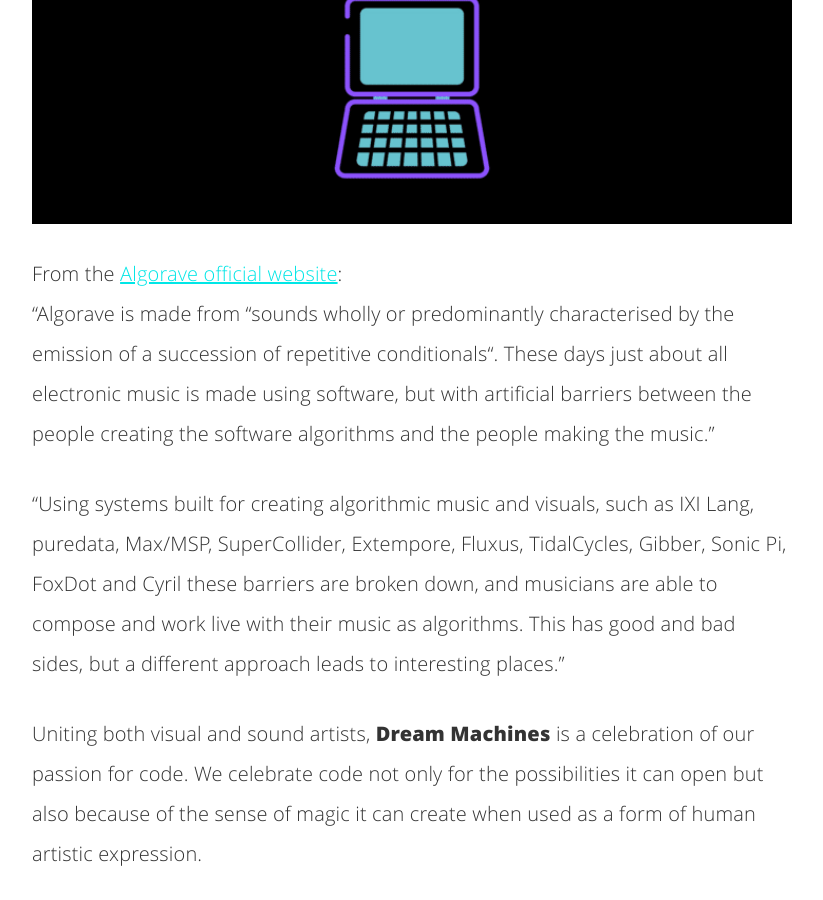
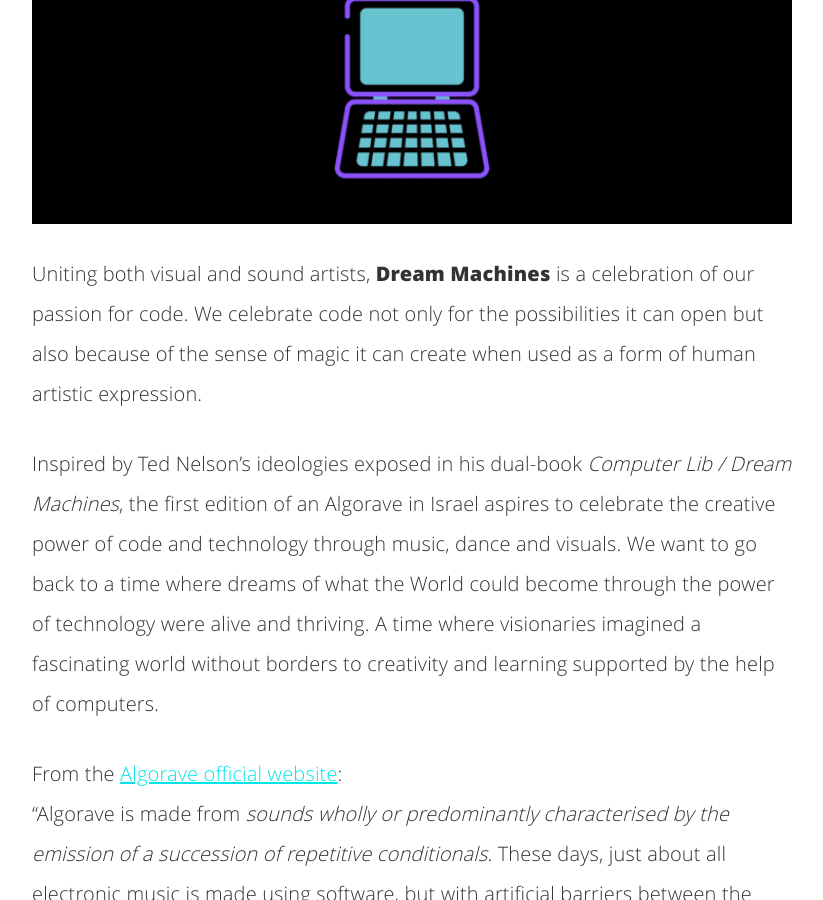
Before and after one commit to TOPLAP-Israel/TOPLAP-Israel.github.io, a Jekyll site: the page built from _posts/2020-01-04-algorave-dream-machines.md, in a window 1280 px wide and 900 px high, scrolled down 562 px. Shown: the whole window, without its empty margins (228-1051 px from the left). Built offline with Jekyll 4.4.1, drawn with Linux system fonts in a browser that asks for light colours; comment, search, counter and statistics services are not loaded; some of the changed text lies outside the part shown.

Commit message:
edit algorave post content

```diff
--- a/_posts/2020-01-04-algorave-dream-machines.md
+++ b/_posts/2020-01-04-algorave-dream-machines.md
@@ -15,16 +15,6 @@
 
 <img style="width:100%;height:100%;" src="/assets/img/posts/dream-machines/Dream_Machines_banner_highres.gif">
 
-From the [Algorave official website](https://algorave.com/about/):<br>
-"Algorave is made from “sounds wholly or predominantly characterised by the emission of a succession of repetitive
-conditionals“. These days just about all electronic music is made using software, but with artificial barriers
-between the people creating the software algorithms and the people making the music."
-
-"Using systems built for creating algorithmic music and visuals, such as IXI Lang, puredata, Max/MSP, SuperCollider,
-Extempore, Fluxus, TidalCycles, Gibber, Sonic Pi, FoxDot and Cyril these barriers are broken down, and musicians are
-able to compose and work live with their music as algorithms. This has good and bad sides, but a different approach
-leads to interesting places."
-
 Uniting both visual and sound artists, **Dream Machines** is a celebration of our passion for code. We celebrate code
 not only for the possibilities it can open but also because of the sense of magic it can create when used as a form
 of human artistic expression.
```
Also changed, not shown: other parts of _posts/2020-01-04-algorave-dream-machines.md (+10 -0 lines).
